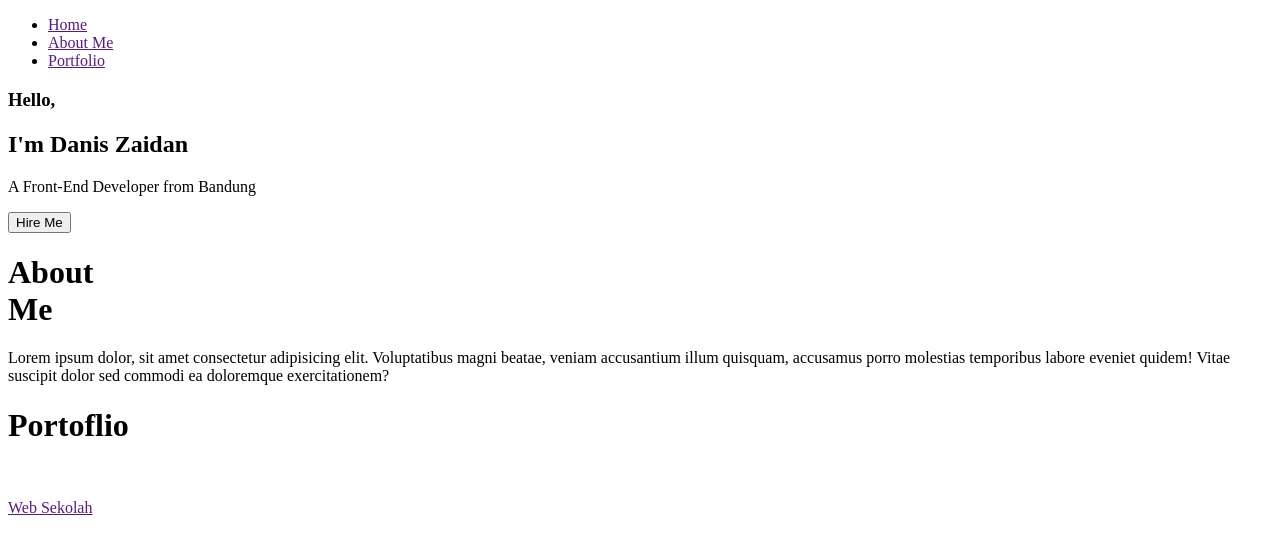
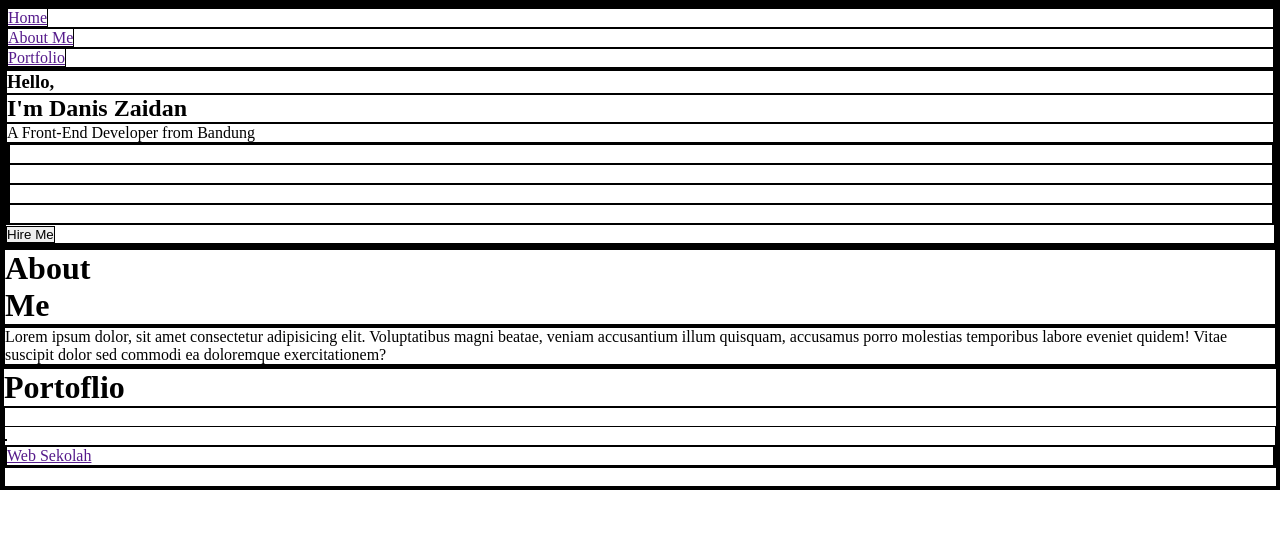
Before and after one commit to daniszaidan/Portfolio-Workshop, a plain HTML site: page index.html in a window 1280 px wide. Drawn offline with Linux system fonts and the light colour scheme.

Commit message:
create style.css

```diff
--- /dev/null
+++ b/css/style.css
@@ -0,0 +1,6 @@
+*{
+    border: 1px solid black !important;
+    margin: 0;
+    padding: 0;
+    box-sizing: border-box;
+}
--- a/index.html
+++ b/index.html
@@ -5,6 +5,7 @@
     <meta charset="UTF-8">
     <meta name="viewport" content="width=device-width, initial-scale=1.0">
     <meta http-equiv="X-UA-Compatible" content="ie=edge">
+    <link rel="stylesheet" href="css/style.css">
     <title>Danis Zaidan</title>
 </head>
 
```
